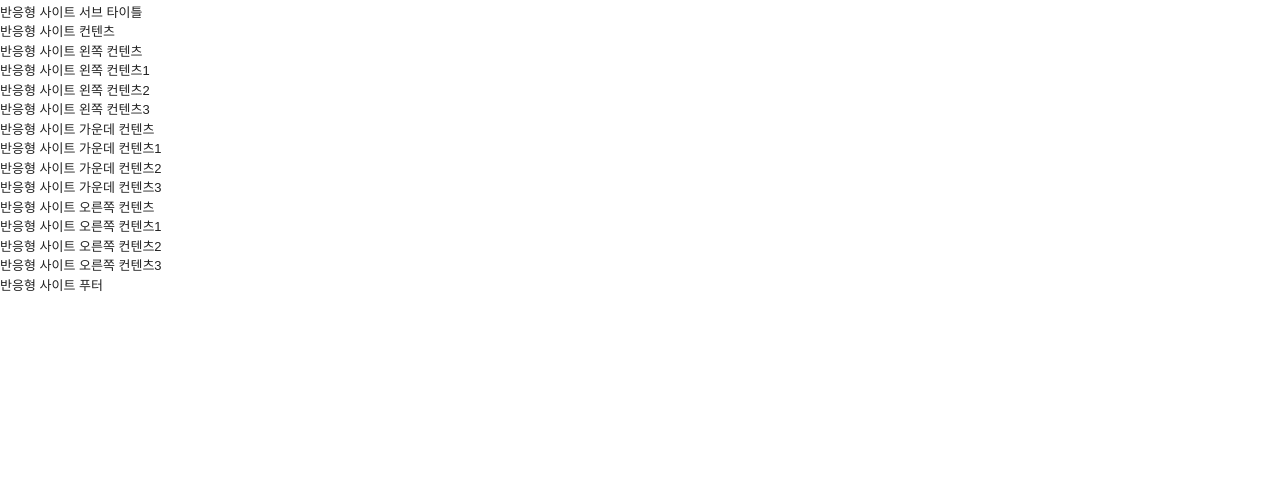
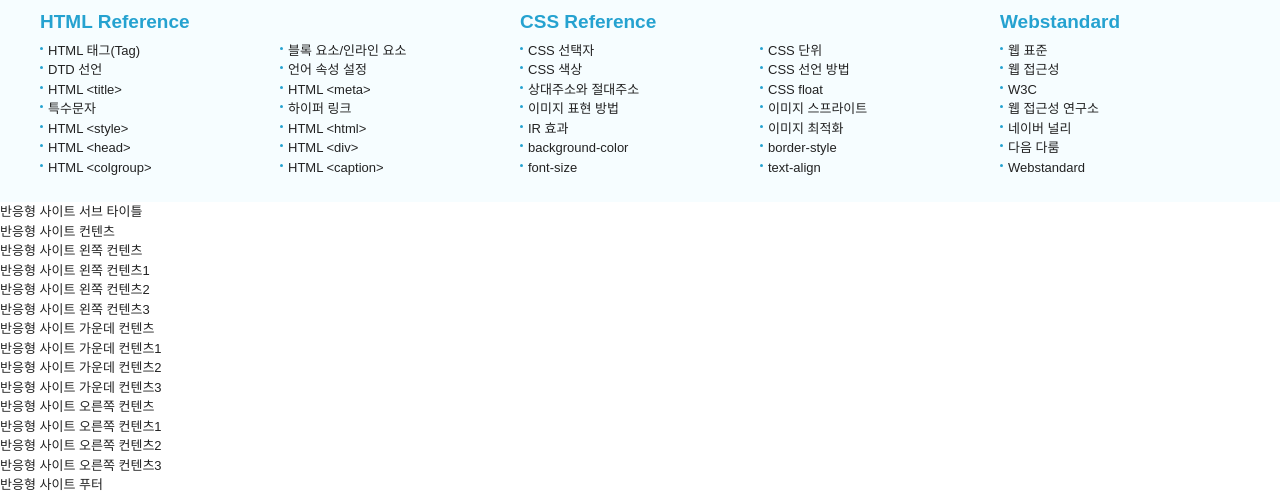
Before and after one commit to jskim95/Responsive-Web, a plain HTML site: page index.html in a window 1280 px wide. Shown: the part 344-839 px from the top of the page. Before the commit the page ends 800 px from the top, so only its background shows below. Drawn offline with Linux system fonts and the light colour scheme.

Commit message:
(nav) 전체 메뉴 : float 이용해서 메뉴 카테고리 div 영역 나누기

```diff
--- a/css/reset.css
+++ b/css/reset.css
@@ -16,3 +16,8 @@ ul, li, ol {list-style: none;}
 
 /* 제목 태그 초기화 */
 h1, h2, h3, h4, h5, h6 {font-size: 13px; font-weight: normal;}
+
+/* IR 효과 */
+.ir_pm {display:block; overflow:hidden; font-size:0; line-height:0; text-indent:-9999px;} /* 의미있는 이미지의 대체 텍스트를 제공하는 경우(Phark Method) */
+.ir_wa {display:block; overflow:hidden; position:relative; z-index:-1; width:100%; height: 100%;} /* 의미있는 이미지의 대체 텍스트로 이미지가 없어도 대체 텍스트를 보여주고자 할 때(WA IR) */
+.ir_su {overflow: hidden; position:absolute; width:0; height:0; line-height:0; text-indent:-9999px;} /* 대체 텍스트가 아닌 접근성을 위한 숨김 텍스트를 제공할 때 */
--- a/css/style.css
+++ b/css/style.css
@@ -2,12 +2,13 @@
 #header {
     background: url(../img/header_bg.jpg) repeat-x center top;
 }
+#nav {background-color: #f6fdff;}
 
  /* 컨테이너 */
 .container {
     width: 1200px;
     margin: 0 auto;
-    background: rgba(0, 0, 0, 0.3);
+    /* background: rgba(0, 0, 0, 0.3); */
 }
 
 /* 헤더 */
@@ -111,6 +112,35 @@
     0 0 0 3px rgba(75, 154, 191, 0.9) inset,
     0 0 0 100px rgba(0, 0, 0, 0.1) inset;
 }
+/* 전체 메뉴 */
+.nav {overflow: hidden; padding: 25px 0;}
+.nav > div {float: left; width: 40%;}
+.nav > div:last-child {width: 20%;}
+.nav > div ol {overflow: hidden;}
+.nav > div li {
+    float: left;
+    width: 50%;
+    position: relative;
+    padding-left: 8px;
+    box-sizing: border-box;
+}
+.nav > div:last-child li {width: 100%;}
+.nav > div li::before {
+    content: '';
+    width: 3px;
+    height: 3px;
+    background-color: #25a2d0;
+    border-radius: 50%;
+    position: absolute;
+    left: 0;
+    top: 6px;
+}
+.nav > div h3 {
+    font-size: 19px;
+    color: #25a2d0;
+    font-weight: bold;
+    margin-bottom: 4px;
+}
 /* 미디어쿼리 */
 @media (max-width: 1220px) {
     .container{ width: 100%; }
--- a/index.html
+++ b/index.html
@@ -12,6 +12,20 @@
     <link rel="stylesheet" href="css/style.css">
     <link rel="stylesheet" href="css/font-awesome.css">
 
+    <!-- Facebook meta tags -->
+    <meta property="og:type" content="article" />
+    <meta property="og:title" content="반응형 사이트 만들기(title)" />
+    <meta property="og:url" content="http://richclub8.dothome.co.kr/responsive/html5/index.html" />
+    <meta property="og:image" content="http://richclub8.dothome.co.kr/assets/ico/icon.png" />
+    <meta property="og:site_name" content="반응형 사이트 만들기(site_name)" />
+    <meta property="og:description" content="반응형 사이트 따라하기(description)" />
+
+    <!-- twitter meta tags -->
+    <meta name="twitter:card" content="summary_large_image" />
+    <meta name="twitter:site" content="@webstoryboy" />
+    <meta name="twitter:title" content="반응형 사이트 만들기(title)" />
+    <meta name="twitter:description" content="반응형 사이트 만들기(description)." />
+    <meta property="twitter:image" content="http://richclub8.dothome.co.kr/assets/ico/icon.png" />
     <!-- 파비콘 -->
     <link rel="shortcut icon" href="icon/favicon.ico">
     <link rel="apple-touch-icon-precomposed" href="icon/favicon-152.png">
@@ -56,18 +70,71 @@
                         <ul>
                             <li><a href="#"><i class="fa fa-html5" aria-hidden="true"></i><span>HTML5</span></a></li>
                             <li><a href="#"><i class="fa fa-github" aria-hidden="true"></i><span>Github</span></a></li>
-                            <li><a href="#"><i class="fa fa-facebook-square" aria-hidden="true"></i><span>Facebook</span></a></li>
-                            <li><a href="#"><i class="fa fa-twitter" aria-hidden="true"></i><span>twitter</span></a></li>
+                            <li><a href="#" class="Facebook"><i class="fa fa-facebook-square" aria-hidden="true"></i><span>Facebook</span></a></li>
+                            <li><a href="#" class="twitter"><i class="fa fa-twitter" aria-hidden="true"></i><span>twitter</span></a></li>
                         </ul>
                     </div>
                 </div>
             </div>
         </div>
     </header>
-
     <!-- nav -->
-    <nav>
-        <h2>반응형 사이트 전체 메뉴</h2>
+    <nav id="nav">
+        <div class="container">
+            <div class="nav">
+                <h2 class="ir_su">반응형 사이트 전체 메뉴</h2>
+                <div>
+                    <h3>HTML Reference</h3>
+                    <ol>
+                        <li><a href="#">HTML 태그(Tag)</a></li>
+                        <li><a href="#">블록 요소/인라인 요소</a></li>
+                        <li><a href="#">DTD 선언</a></li>
+                        <li><a href="#">언어 속성 설정</a></li>
+                        <li><a href="#">HTML &lt;title&gt;</a></li>
+                        <li><a href="#">HTML &lt;meta&gt;</a></li>
+                        <li><a href="#">특수문자</a></li>
+                        <li><a href="#">하이퍼 링크</a></li>
+                        <li><a href="#">HTML &lt;style&gt;</a></li>
+                        <li><a href="#">HTML &lt;html&gt;</a></li>
+                        <li><a href="#">HTML &lt;head&gt;</a></li>
+                        <li><a href="#">HTML &lt;div&gt;</a></li>
+                        <li><a href="#">HTML &lt;colgroup&gt;</a></li>
+                        <li><a href="#">HTML &lt;caption&gt;</a></li>
+                    </ol>
+                </div>
+                <div>
+                    <h3>CSS  Reference</h3>
+                    <ol>
+                        <li><a href="#">CSS 선택자</a></li>
+                        <li><a href="#">CSS 단위</a></li>
+                        <li><a href="#">CSS 색상</a></li>
+                        <li><a href="#">CSS 선언 방법</a></li>
+                        <li><a href="#">상대주소와 절대주소</a></li>
+                        <li><a href="#">CSS float</a></li>
+                        <li><a href="#">이미지 표현 방법</a></li>
+                        <li><a href="#">이미지 스프라이트</a></li>
+                        <li><a href="#">IR 효과</a></li>
+                        <li><a href="#">이미지 최적화</a></li>
+                        <li><a href="#">background-color</a></li>
+                        <li><a href="#">border-style</a></li>
+                        <li><a href="#">font-size</a></li>
+                        <li><a href="#">text-align</a></li>
+                    </ol>
+                </div>
+                <div class="last">
+                    <h3>Webstandard</h3>
+                    <ol>
+                        <li><a href="#">웹 표준</a></li>
+                        <li><a href="#">웹 접근성</a></li>
+                        <li><a href="#">W3C</a></li>
+                        <li><a href="#">웹 접근성 연구소</a></li>
+                        <li><a href="#">네이버 널리</a></li>
+                        <li><a href="#">다음 다룸</a></li>
+                        <li><a href="#">Webstandard</a></li>
+                    </ol>
+                </div>
+            </div>
+        </div>
     </nav>
 
     <article>
@@ -104,5 +171,19 @@
     <!-- JavaScript Libraries -->
     <script src="js/jquery.min_1.12.4.js"></script>
     <script src="js/modernizr-custom.js"></script>
+    <script>
+        //http://www.facebook.com/sharer.php?u={페이지 제목}&t={페이지링크}
+        //http://twitter.com/intent/tweet?text={페이지 제목}&url={페이지링크}
+        //https://share.naver.com/web/shareView.nhn?url={페이지링크}&title={페이지 제목}
+        //https://plus.google.com/share?url={페이지링크}&t={페이지 제목}
+        $(".Facebook").click(function(e){
+            e.preventDefault();
+            window.open('https://www.facebook.com/sharer/sharer.php?u=' +encodeURIComponent(document.URL)+'&t='+encodeURIComponent(document.title), 'facebooksharedialog', 'menubar=no, toolbar=no, resizable=yes, scrollbars=yes, height=300, width=600');
+        });
+        $(".twitter").click(function(e){
+            e.preventDefault();
+            window.open('https://twitter.com/intent/tweet?text=[%EA%B3%B5%EC%9C%A0]%20' +encodeURIComponent(document.URL)+'%20-%20'+encodeURIComponent(document.title), 'twittersharedialog', 'menubar=no, toolbar=no, resizable=yes, scrollbars=yes, height=300, width=600');
+        });
+    </script>
 </body>
 </html>
```
Also changed, not shown: 1 other file.
